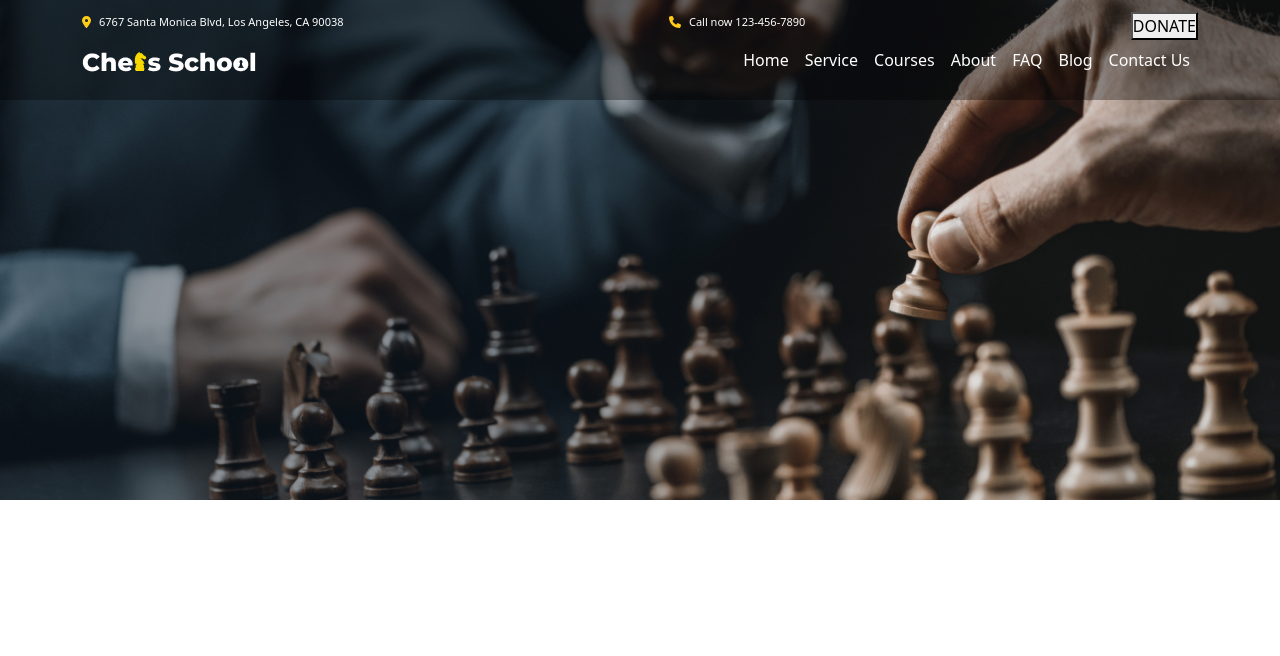
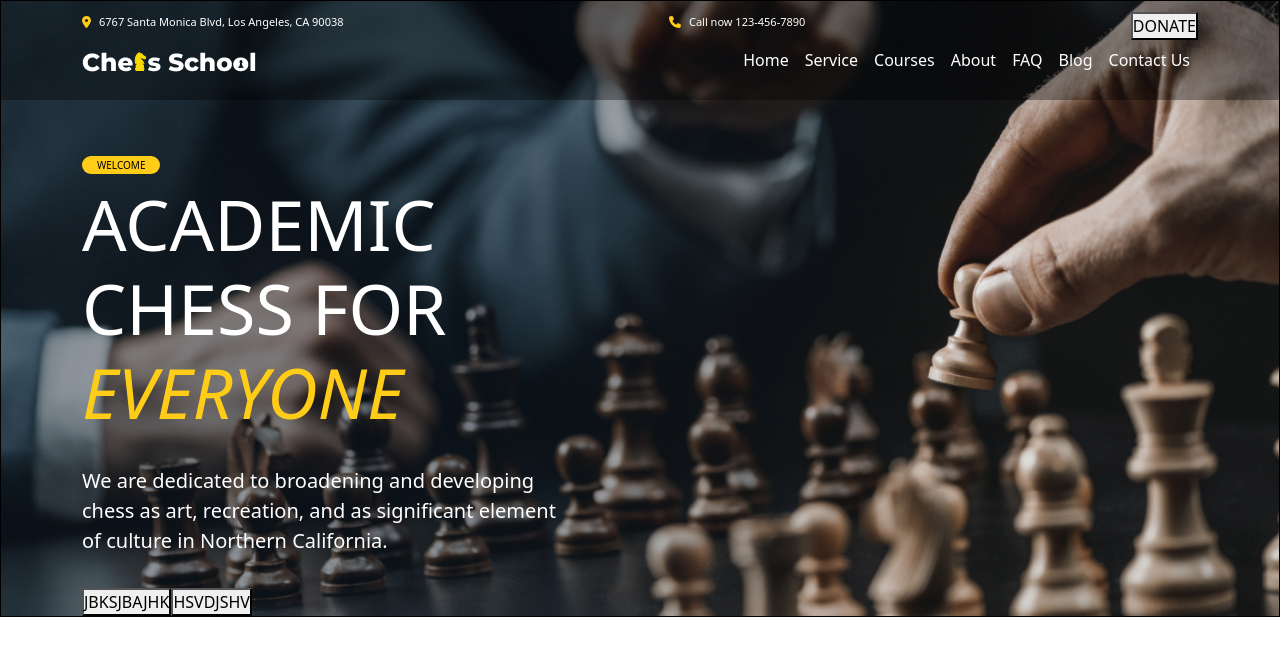
Before and after one commit to antonionovelli92/proj-html-vuejs, a Vue app: page / in a window 1280 px wide. Shown: the top 656 px of the page. Built offline with nearby package versions, Linux system fonts and the light colour scheme.

Commit message:
add jumbo

```diff
--- a/src/assets/sass/style.scss
+++ b/src/assets/sass/style.scss
@@ -17,6 +17,6 @@ img{
 
 section{
     width: 100%;
-    min-height: 400px;
+    min-height: 500px;
     border: 1px solid black;
 }
--- a/src/components/AppHeader.vue
+++ b/src/components/AppHeader.vue
@@ -1,7 +1,9 @@
 <script>
 import { listHeader } from '../data';
+import Jumbotron from './_Jumbotron.vue';
 export default {
     name: 'AppHeader',
+    components: { Jumbotron },
     data() {
         return { listHeader }
     }
@@ -34,8 +36,7 @@ export default {
             </div>
 
         </div>
-
-
+        <jumbotron></jumbotron>
     </header>
 
 </template>
@@ -48,7 +49,7 @@ export default {
 header {
     background-image: url('../assets/img/mt-2236-home-bg1.jpg');
     width: 100%;
-    height: 500px;
+    min-height: 500px;
     background-position: center;
     background-size: cover;
     color: $white;
@@ -56,7 +57,12 @@ header {
     .navbar {
         background-color: $transparent-black;
         height: 100px;
+        position: fixed;
+        top: 0;
         width: 100%;
+        z-index: 1;
+
+
 
 
 
@@ -85,6 +91,8 @@ header {
                 }
             }
         }
+
+
     }
 }
 </style>
--- /dev/null
+++ b/src/components/_Jumbotron.vue
@@ -0,0 +1,60 @@
+<script>
+export default {
+    name: 'Jumbotron',
+}
+</script>
+
+
+<template>
+    <section id="jumbotron ">
+        <div class="jumbo-content container">
+            <h5>WELCOME</h5>
+            <h1>ACADEMIC CHESS FOR <span>EVERYONE</span></h1>
+            <p>We are dedicated to broadening and developing chess as art, recreation, and as significant element of
+                culture in Northern California.</p>
+            <button>JBKSJBAJHK</button>
+            <button>HSVDJSHV</button>
+
+
+
+        </div>
+
+    </section>
+
+</template>
+
+
+
+<style scoped lang="scss">
+@use "../assets/sass/partials/variables" as*;
+
+
+.jumbo-content {
+    margin-top: 150px;
+    padding-right: 50%;
+
+    h5 {
+        background-color: $yellow;
+        color: black;
+        border-radius: 40px;
+        padding: 3px 15px;
+        font-size: 10px;
+        display: inline-block;
+        cursor: pointer;
+    }
+
+    h1 {
+        font-size: 70px;
+
+        span {
+            font-style: oblique;
+            color: $yellow;
+        }
+    }
+
+    p {
+        font-size: 20px;
+        margin: 2rem 0
+    }
+}
+</style>
```
